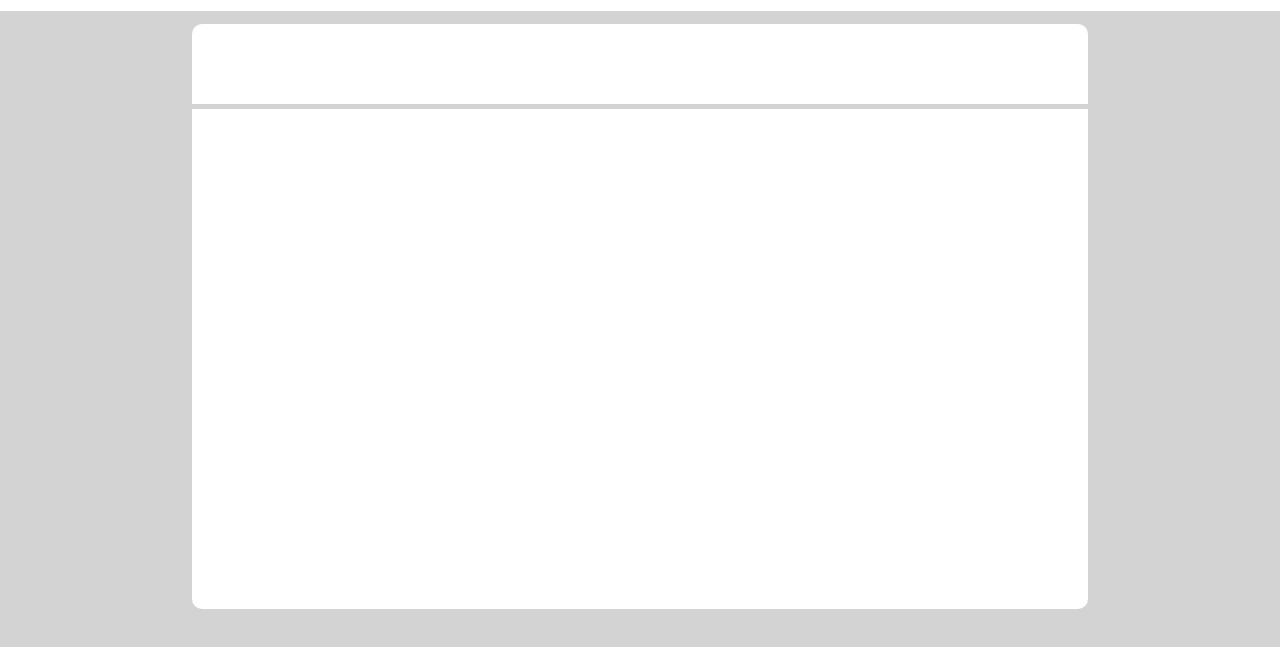
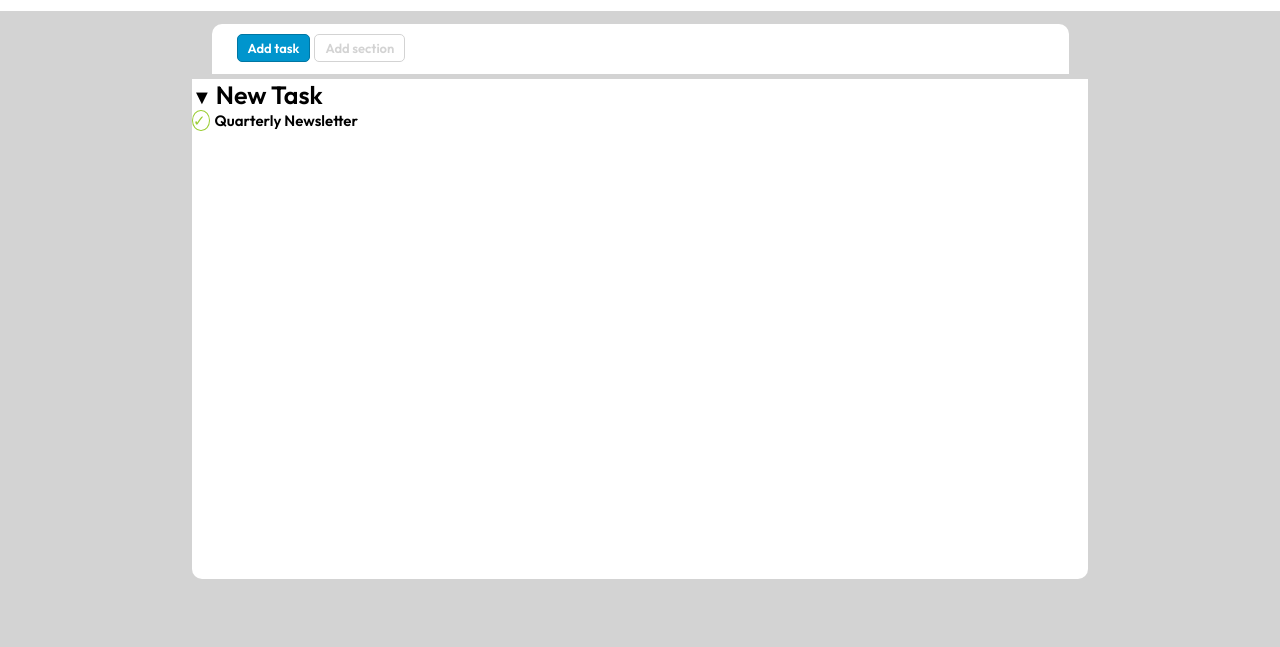
Before and after one commit to MatteoJoel91/html-css-toboolist, a plain HTML site: page index.html in a window 1280 px wide. Shown: the part 63-710 px from the top of the page. Drawn offline with Linux system fonts and the light colour scheme.

Commit message:
bottoni fatti, aggiungo menu

```diff
--- a/css/style.css
+++ b/css/style.css
@@ -16,13 +16,16 @@ body{
     vertical-align:top;
 }
 #box1{
-    width: 70%;
-    height: 80px;
+    width: 65%;
+    height: 30px;
     background-color: white;
     margin-top: 1%;
     margin-left: auto;
     margin-right: auto;
     border-radius: 10px 10px 0px 0px;
+    padding-top: 10px;
+    padding-left: 25px;
+    padding-bottom: 10px;
 }
 #box2{
     width: 70%;
@@ -33,4 +36,46 @@ body{
     margin-right: auto;
     border-radius: 0px 0px 10px 10px;
     margin-top: 5px;
+
 }
+#bottone1{
+    text-align: center;
+    color: #fff;
+    padding: 5px 10px;
+    border: solid 1px #0076a3;
+    background: #0095cd;
+    border-radius: 5px 5px 5px 5px;
+    font-family: 'Outfit', sans-serif;
+    font-size: 13px;
+}
+#bottone2{
+    text-align: center;
+    text-decoration: none;
+    color: lightgrey;
+    padding: 5px 10px;
+    border: solid 1px lightgrey;
+    background: white;
+    border-radius: 5px 5px 5px 5px;
+    font-family: 'Outfit', sans-serif;
+    font-size: 13px;
+}
+.menu{
+    font-family: 'Outfit', sans-serif;
+    font-size: 25px;
+}
+.menu::before{
+    content: " ▼ ";
+    font-size: 20px;
+}
+.opzioni::before{
+    content:" ✓ " ;
+    border: solid 1px;
+    border-radius: 50%;
+    margin-right: 5px;
+    border-color: yellowgreen;
+    color: yellowgreen;
+}
+.opzioni{
+    font-family: 'Outfit', sans-serif;
+    font-size: 15px;
+}
--- a/index.html
+++ b/index.html
@@ -16,12 +16,17 @@
         <span class="testo1">Toboolist</span>
     </div>
     <main>
-     <div id="box1">
+     <div id="box1" style="text-align: left;">
+        <button id="bottone1">Add task</button>
+        <button id="bottone2">Add section</button>
      </div>
 
+
      <div id="box2">
-
-     </div>
+         <span class="menu">New Task</span>
+         <br>
+         <span class="opzioni"> Quarterly Newsletter</span>
+    </div>
     </main>
 
 </body>
```
